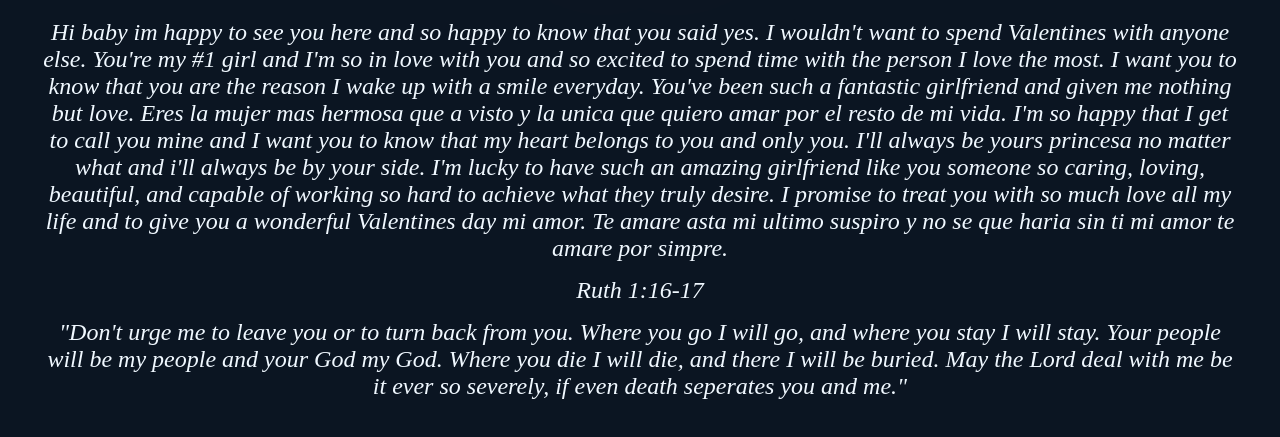
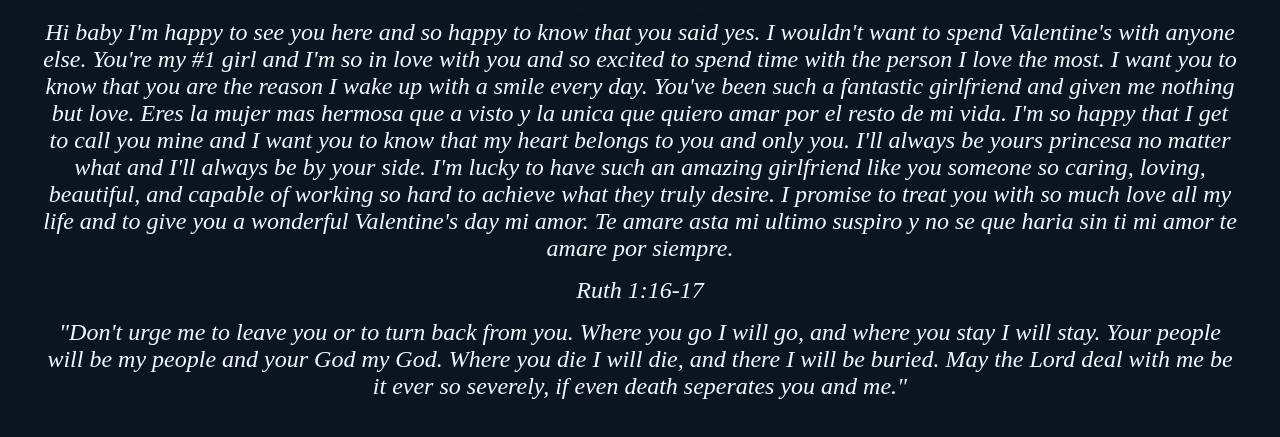
Before and after one commit to RicardoStirk/RicardoStirk.github.io, a plain HTML site: page Heart.html in a window 1280 px wide. Shown: the part 285-722 px from the top of the page. Drawn offline with Linux system fonts and the light colour scheme.

Commit message:
Update Heart.html

```diff
--- a/Heart.html
+++ b/Heart.html
@@ -1,33 +1,31 @@
 <html>
     <head>
-        <title>CSS Valentine's Gift</title>
-        <link rel="stylesheet" type="text/css" href="style.css">
+        <title>CSS Valentine's Gift </title>
+        <link rel ="stylesheet" type = "text/css"
+        href="style.css">
     </head>
     <body>
-        <!-- Audio element -->
-        <audio id="backgroundMusic" src="CHRISTINA_PERRI_A_THOUSAND_YEARS.mp3" loop>
+        <audio src="CHRISTINA PERRI - A THOUSAND YEARS (INSTRUMENTAL).mp3" loop autoplay>
             Your browser does not support the audio element.
         </audio>
-<div class="heart"></div>
+        <div class="heart"></div>
         <h1>I Love You</h1>
-        <p1 Style = "text-align: center"> Hi baby im happy to see you here and so happy to know that you said yes.
-            I wouldn't want to spend Valentines with anyone else. You're my #1 girl and I'm so in love with you
+        <p1 Style = "text-align: center"> Hi baby I'm happy to see you here and so happy to know that you said yes.
+            I wouldn't want to spend Valentine's with anyone else. You're my #1 girl and I'm so in love with you
             and so excited to spend time with the person I love the most. I want you to know that you are the
-            reason I wake up with a smile everyday. You've been such a fantastic girlfriend and given me nothing but
+            reason I wake up with a smile every day. You've been such a fantastic girlfriend and given me nothing but
             love. Eres la mujer mas hermosa que a visto y la unica que quiero amar por el resto de mi vida. I'm so
             happy that I get to call you mine and I want you to know that my heart belongs to you and only you.
-            I'll always be yours princesa no matter what and i'll always be by your side. I'm lucky to have such an amazing girlfriend
+            I'll always be yours princesa no matter what and I'll always be by your side. I'm lucky to have such an amazing girlfriend
             like you someone so caring, loving, beautiful, and capable of working so hard to achieve what they truly desire. I
-            promise to treat you with so much love all my life and to give you a wonderful Valentines day mi amor. Te amare asta mi ultimo suspiro
-            y no se que haria sin ti mi amor te amare por simpre.
+            promise to treat you with so much love all my life and to give you a wonderful Valentine's day mi amor. Te amare asta mi ultimo suspiro
+            y no se que haria sin ti mi amor te amare por siempre.
         </p1>
         <footer style="text-align: left;"> Ruth 1:16-17</footer>
         <footer2 style="text-align: center;">"Don't urge me to leave you or to turn back from you. Where you go I will go,
             and where you stay I will stay. Your people will be my people and your God my God. Where you die I will die, and
             there I will be buried. May the Lord deal with me be it ever so severely, if even death seperates you and me."
         </footer2>
-
-        <!-- JavaScript to play music -->
         <script>
             // Add a click event listener to play the audio
             document.body.addEventListener("click", function () {
@@ -36,7 +34,8 @@
                 // Attempt to play the audio if it’s paused
                 if (audio.paused) {
                     audio.play()
-
+                }
+            });
         </script>
     </body>
 </html>
```
